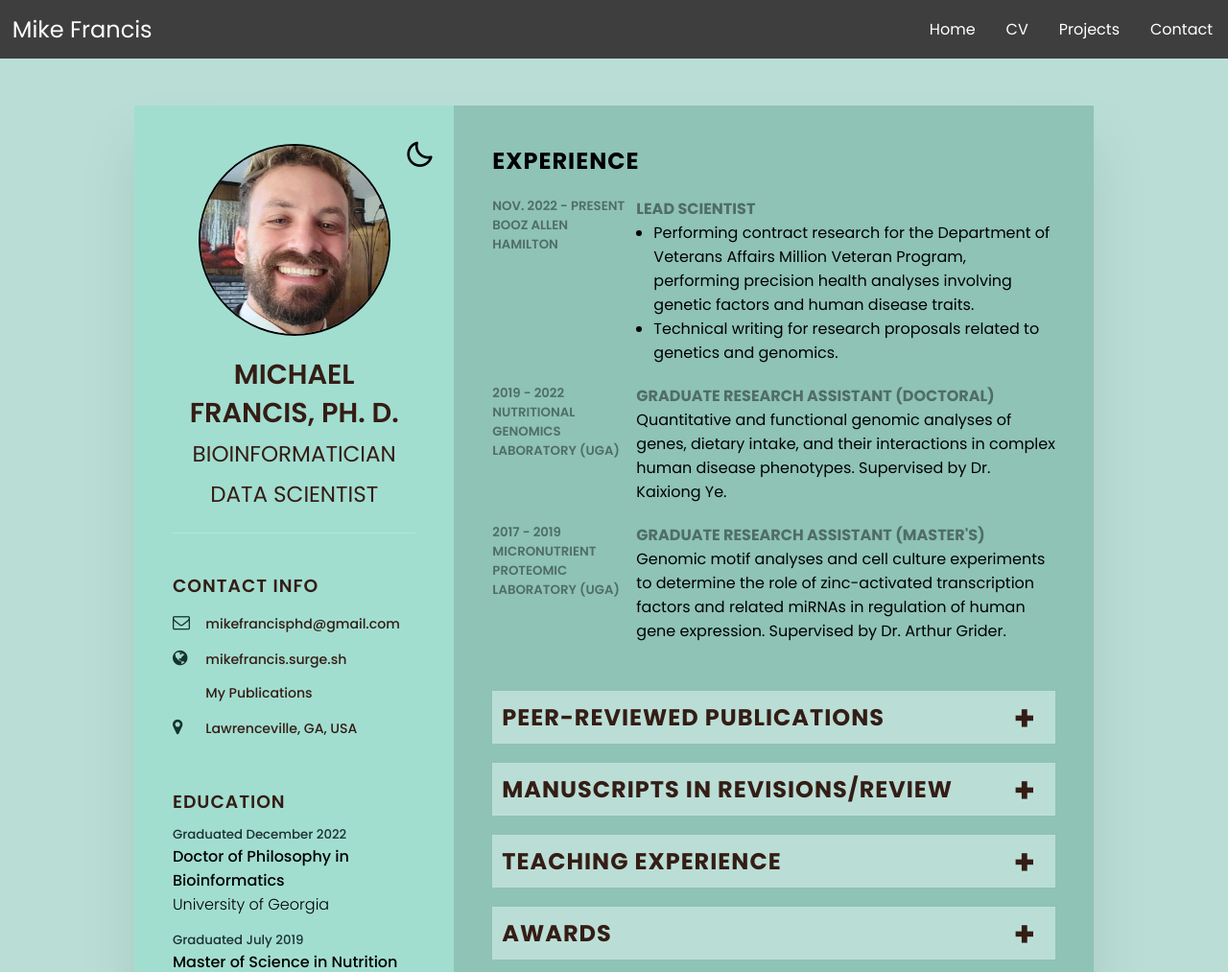
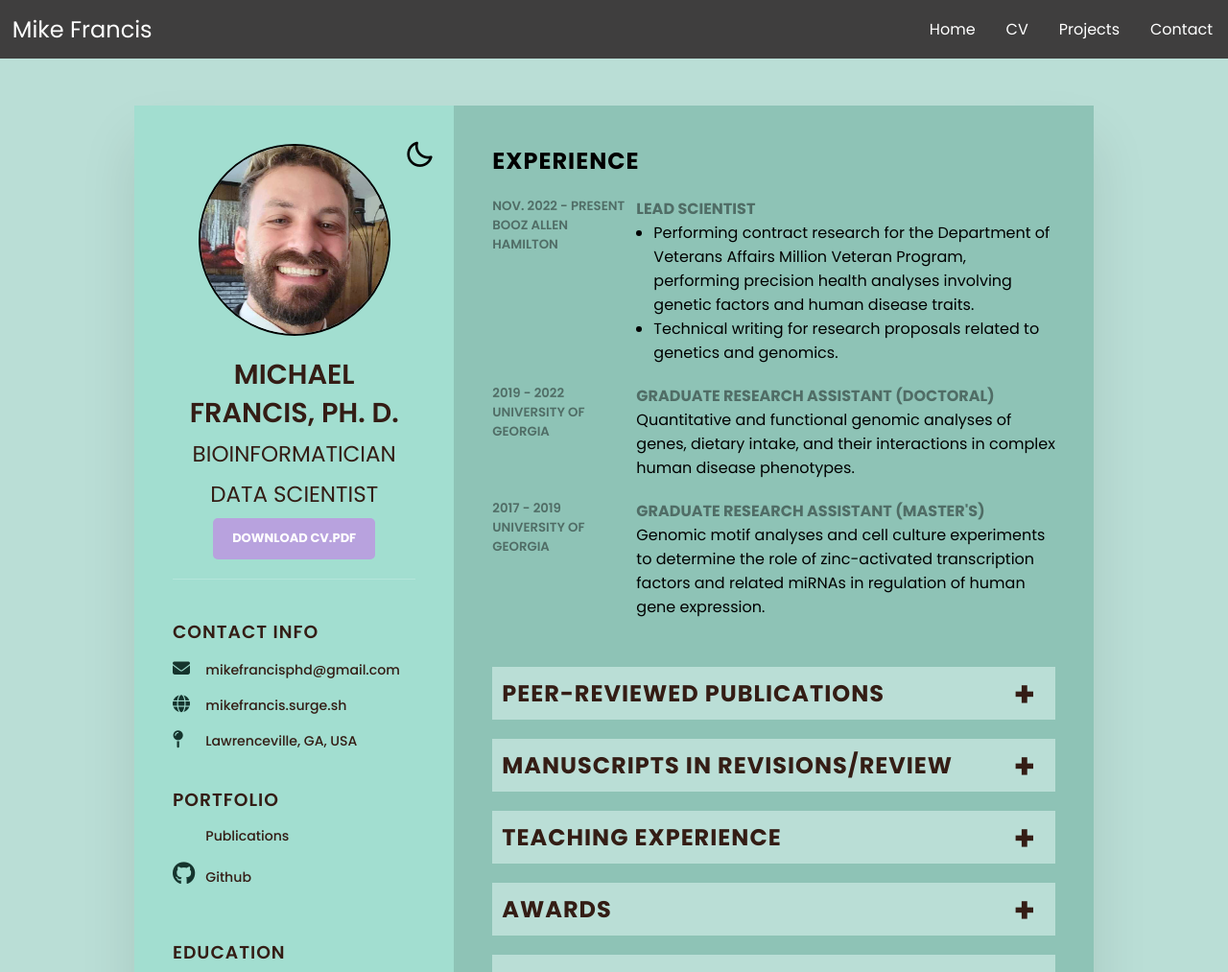
Before and after one commit to michaelofrancis/CV-website, a plain HTML site: page CV.html in a window 1280 px wide. Shown: the top 1013 px of the page at 96% size. Drawn offline with nearby package versions, Linux system fonts and the light colour scheme; some icons are missing.

Commit message:
Add files via upload

```diff
--- a/CV.html
+++ b/CV.html
@@ -19,6 +19,8 @@
       integrity="sha512-5A8nwdMOWrSz20fDsjczgUidUBR8liPYU+WymTZP1lmY9G6Oc7HlZv156XqnsgNUzTyMefFTcsFH/tnJE/+xBg=="
       crossorigin="anonymous"
       referrerpolicy="no-referrer" />
+      <link rel="stylesheet" href="https://cdnjs.cloudflare.com/ajax/libs/font-awesome/6.5.2/css/all.min.css" integrity="sha512-SnH5WK+bZxgPHs44uWIX+LLJAJ9/2PkPKZ5QiAj6Ta86w+fsb2TkcmfRyVX3pBnMFcV7oQPJkl9QevSCWr3W6A==" crossorigin="anonymous" referrerpolicy="no-referrer" />
+
       <!-- <script src="https://code.jquery.com/jquery-1.10.2.js"></script> -->
   </head>
   <body>
@@ -59,15 +61,16 @@
 
   <div class="container">
     <div class="left_Side">
+            <!-- light/dark mode-->
       <i class='bx bx-moon change-theme' title="Theme" id="theme-button" ></i>
       <div class="profileText">
         <div class="imgBx">
           <img src="images/new-headshot.jpg">
         </div>
-        <h2 style="font-size: 1.8em">Michael Francis, Ph. D.<br><span>Bioinformatician <br>Data Scientist</span></h2>
+        <h2 style="font-size: 1.8em">Michael Francis, Ph. D.<br><span>Bioinformatician <br>Data Scientist</span>
+          <a href="https://github.com/michaelofrancis/CV-website/raw/main/assets/Michael_Francis_CV_current.pdf" download="Michael_Francis_CV_current.pdf" target="_blank" class="btn-download">Download CV.pdf</a>
+        </h2>
       </div>
-
-      <!-- light/dark mode-->
 
 
       <!-- ************************************************** -->
@@ -86,10 +89,24 @@
             <span class="text" style="font-size: 0.88em;">mikefrancis.surge.sh</span></a>
           </li>
           <li>
+            <a href="https://maps.app.goo.gl/4GAhSJFBiUHxFRFt9" target="_blank" rel="noopener noreferrer">
+            <span class="icon" ><i class="fa-solid fa-map-pin" aria-hidden="true"></i></span>
+            <span class="text" style="font-size: 0.88em;">Lawrenceville, GA, USA</span></a>
+          </li></ul><br>
+
+          <h3 class="title">Portfolio</h3>
+          <ul>
+            <li>
             <a href="https://scholar.google.com/citations?user=Tv4MzpsAAAAJ&hl=en" target="_blank" rel="noopener noreferrer">
               <span class="icon2"><i class="ai ai-google-scholar"></i></span>
-            <span class="text" style="font-size: 0.88em;">My Publications</span></a>
+            <span class="text" style="font-size: 0.88em;">Publications</span></a>
           </li>
+          <li>
+            <a href="https://github.com/michaelofrancis" target="_blank" rel="noopener noreferrer">
+              <span class="icon2"><i class="fa-brands fa-github"></i></span>
+            <span class="text" style="font-size: 0.88em;">Github</span></a>
+          </li>
+
 <!--           <li>
             <a href="http://www.linkedin.com/in/michaelofrancis/" target="_blank" rel="noopener noreferrer">
               <span class="icon"><i class="fa fa-linkedin" aria-hidden="true"></i></span>
@@ -97,11 +114,7 @@
               LinkedIn Profile
             </span></a>
           </li> -->
-          <li>
-            <a href="https://maps.app.goo.gl/4GAhSJFBiUHxFRFt9" target="_blank" rel="noopener noreferrer">
-            <span class="icon" ><i class="fa fa-map-marker" aria-hidden="true"></i></span>
-            <span class="text" style="font-size: 0.88em;">Lawrenceville, GA, USA</span></a>
-          </li>
+
         </ul>
       </div>
       <!-- ************************************************** -->
@@ -184,13 +197,12 @@
           <div class="box">
             <div class="year_company">
               <h5>2019 - 2022</h5>
-              <h5>Nutritional Genomics Laboratory (UGA)</h5>
+              <h5>University of Georgia</h5>
             </div>
             <div class="text">
               <h4>Graduate research assistant (DOCTORAL)</h4>
               <p>Quantitative and functional genomic analyses of genes,
-                dietary intake, and their interactions in complex human disease phenotypes.
-                Supervised by Dr. Kaixiong Ye. </p>
+                dietary intake, and their interactions in complex human disease phenotypes.</p>
             </div>
           </div>
 
@@ -198,14 +210,13 @@
           <div class="box">
             <div class="year_company">
               <h5>2017 - 2019</h5>
-              <h5>Micronutrient Proteomic Laboratory (UGA)</h5>
+              <h5>University of Georgia</h5>
             </div>
             <div class="text">
               <h4>Graduate research assistant (Master's)</h4>
               <p>Genomic motif analyses and cell culture experiments to determine the
                 role of zinc-activated transcription factors and related miRNAs in regulation
-                of human gene expression.
-                Supervised by Dr. Arthur Grider.</p>
+                of human gene expression.</p>
             </div>
           </div>
 
@@ -266,19 +277,20 @@
       doi:10.1038/s42003-024-06046-3</li>
       *Co-first authors<br><br>
 
-    <li>Pan Y, Sun X, Mi X, [and 51 others, including <b>Francis M</b>] (2023) Whole-exome sequencing study identifies four novel gene loci associated with diabetic kidney disease. <i>Human molecular genetics</i>32 (6), 1048-1060</li><br>
+    <li>Pan Y, Sun X, Mi X, [and 51 others, including <b>Francis M</b>] (2023) Whole-exome sequencing study identifies four novel gene loci associated with diabetic kidney disease. <i>Human molecular genetics</i> 32 (6), 1048-1060.
+    doi: 10.1093/hmg/ddac290</li><br>
 
     <li><b>Francis M</b>, Li C, Sun Y, et al. (2021)
       Gene-diet genome-wide association study of fish oil supplementation
       with continuous lipid traits in 81,246 individuals reveals new i
       nteraction loci. <i>PLOS Genetics</i> 17(3): e1009431.
-      doi:10.1371/journal.pgen.1009431.</li><br>
+      doi:10.1371/journal.pgen.1009431</li><br>
 
     <li>Zhou J, Liu C, <b>Francis M</b>, et al. (2021)
       Genetically predicted circulating levels of copper and zinc are
       associated with osteoarthritis but not with rheumatoid arthritis.
       <i>Osteoarthritis and Cartilage</i> 29(7): 1029-1035.
-      doi:10.1016/j.joca.2021.02.564.</li><br>
+      doi:10.1016/j.joca.2021.02.564</li><br>
 
       <li>Zhou J, Liu C, <b>Francis M</b>, Sun Y, Ryu MS, Grider A, Ye K. (2020)
       The Causal Effects of Blood Iron and Copper on Lipid Metabolism Disease:
--- a/css/CVstyle.css
+++ b/css/CVstyle.css
@@ -12,7 +12,8 @@
     --col9: black ;/*accordion titles*/
     --col10:#506D66 ; /*Bottom/Right dates and experience headers */
     --col11: black ;/*hover button*/
-    --col12: black /*summary header*/
+    --col12: black; /*summary header*/
+    --col13: #B8A2DE/*cv download button*/
 }
 
 body.dark-theme{
@@ -27,7 +28,8 @@ body.dark-theme{
     --col9: black ;/*accordion titles*/
     --col10: #898989 ; /*Bottom/Right dates and experience headers*/
     --col11: white ;/*hover button*/
-    --col12: white /*summary header*/
+    --col12: white ; /*summary header*/
+    --col13: #3E374C /*cv download button*/
     }
 
 * {
@@ -135,6 +137,34 @@ body{
     letter-spacing: 1px;
     margin-bottom: 0px;
 }
+
+/* ------------------ */
+/* ---CV download button--- */
+/* ------------------ */
+
+.btn-download {
+    display: inline-block;
+    padding: 1px 20px;
+    background-color: var(--col13); /* Primary button color */
+    color: white; /* Text color */
+    text-align: center;
+    font-size: 13px;
+    font-weight: bold;
+    border-radius: 5px; /* Rounded corners */
+    text-decoration: none; /* Removes underline from links */
+    transition: background-color 0.3s, transform 0.2s; /* Smooth transition for hover effects */
+    border: none; /* No border */
+    cursor: pointer; /* Changes cursor to pointer type on hover */
+}
+
+.btn-download:hover, .btn-download:focus {
+    background-color: #8778A4; /* Darker shade on hover/focus */
+    transform: translateY(-2px); /* Slightly raise the button on hover/focus */
+    color: #ffffff;
+    text-decoration: none; /* Ensures the text decoration doesn't reappear on hover/focus */
+}
+
+
 /* ------------------ */
 /* ---Contact info--- */
 /* ------------------ */
```
Also changed, not shown: 2 other files.
